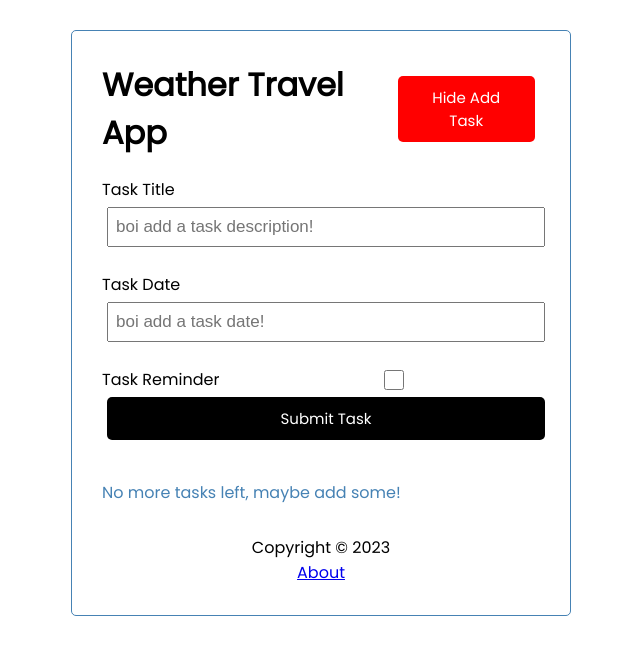
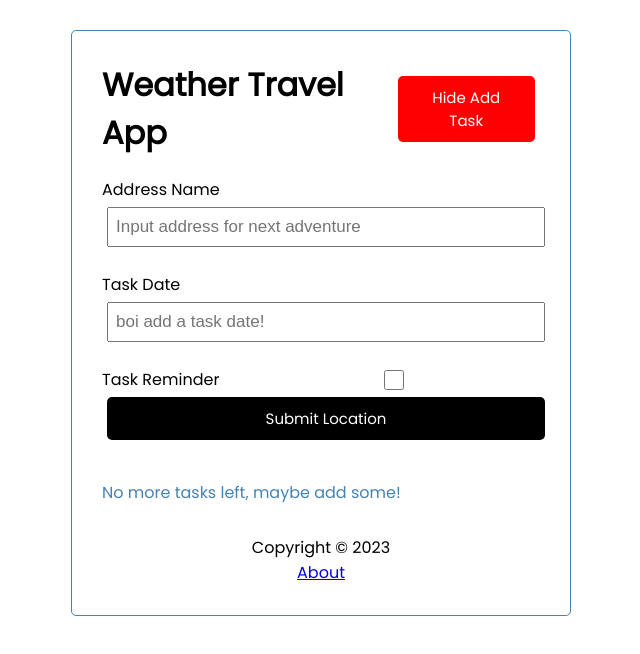
Before and after one commit to YugenFox/weather-travel-app, a React (Create React App) app: page / in a window 1280 px wide. Both pictures are taken after a click on the button "Add Task". Shown: the top 654 px of the page, without its empty margins (319-959 px from the left). Built offline with nearby package versions, Linux system fonts and the light colour scheme.

Commit message:
Fixed ToggleReminder to have unique id with uuidv4
newTask added property id: uuidv4()

```diff
--- a/package.json
+++ b/package.json
@@ -11,6 +11,7 @@
     "react-icons": "^4.7.1",
     "react-router-dom": "^6.7.0",
     "react-scripts": "5.0.1",
+    "uuid": "^9.0.0",
     "web-vitals": "^2.1.4"
   },
   "scripts": {
--- a/src/App.js
+++ b/src/App.js
@@ -6,6 +6,8 @@ import Footer from "./components/Footer";
 import About from "./components/About";
 import AddTasks from "./components/AddTasks";
 import Tasks from "./components/Tasks";
+//uuid ensures a unique ID, used in addTask implementing uuidv4 function
+import { v4 as uuidv4 } from 'uuid';
 
 function App() {
   const [showAddTask, setShowAddTask] = useState(false);
@@ -27,6 +29,7 @@ function App() {
 
   const addTask = (title, date, reminder) => {
     const newTask = {
+      id: uuidv4(),
       title: title,
       date: date,
       reminder: reminder,
@@ -78,6 +81,7 @@ function App() {
                     toggleReminder={toggleReminder}
                   />
                 )}
+
               </>
             }
           />
--- a/src/components/AddTasks.js
+++ b/src/components/AddTasks.js
@@ -2,7 +2,7 @@ import { useState } from "react";
 
 const AddTasks = ({ addTask }) => {
   const [formData, setFormData] = useState({
-    title: "",
+    address: "",
     date: "",
     reminder: false,
   });
@@ -25,22 +25,22 @@ const AddTasks = ({ addTask }) => {
   const onSubmit = (e) => {
     e.preventDefault();
 
-    //check if they filled out title
-    if (formData.title.trim() === "") {
-      alert("Fill out the title to add a task");
+    //check if they filled out address
+    if (formData.address.trim() === "") {
+      alert("Fill out the address to add a task");
       setFormData({
         ...formData,
-        title: "",
+        address: "",
       });
       return;
     }
 
     //addTask
-    addTask(formData.title, formData.date, formData.reminder);
+    addTask(formData.address, formData.date, formData.reminder);
 
     //set form state data back to blank after addTask complete
     setFormData({
-      title: "",
+      address: "",
       date: "",
       reminder: false,
     });
@@ -49,13 +49,13 @@ const AddTasks = ({ addTask }) => {
   return (
     <form className="add-form" onSubmit={onSubmit}>
       <div className="form-control">
-        <label>Task Title</label>
+        <label>Address Name</label>
         <input
           type="text"
-          placeholder="boi add a task description!"
-          value={formData.title}
+          placeholder="Input address for next adventure"
+          value={formData.address}
           onChange={handleInputChange}
-          name="title"
+          name="address"
         />
       </div>
       <div className="form-control">
@@ -83,7 +83,7 @@ const AddTasks = ({ addTask }) => {
       <input
         className="btn btn-block"
         type="submit"
-        value="Submit Task"
+        value="Submit Location"
       ></input>
     </form>
   );
```
Also changed, not shown: 1 other file (tests, documents, lock files or other folders).
